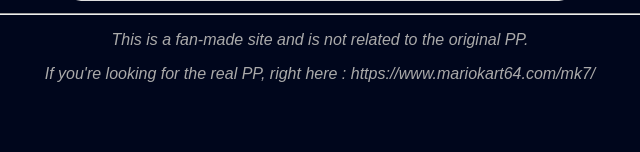
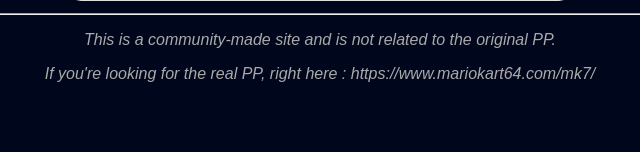
Before and after one commit to MeijiRestored/mk7ppdx, a Flask app: page / in a window 1280 px wide. Shown: the part 648-800 px from the top of the page, without its empty margins (352-992 px from the left). Run offline with Flask 3, Linux system fonts and the light colour scheme; some web fonts are replaced.

Commit message:
disclaimers

```diff
--- a/templates/home.html
+++ b/templates/home.html
@@ -11,6 +11,6 @@
     <p>Get started using the navigation menu on top of the screen!</p>
     <img class="bigpic" src="{{ url_for('static', filename='img/example.png') }}" alt="Example player profile">
     <hr>
-    <p class="italien">This is a fan-made site and is not related to the original PP.</p>
+    <p class="italien">This is a community-made site and is not related to the original PP.</p>
     <p class="italien">If you're looking for the real PP, right here : <a href="https://www.mariokart64.com/mk7/" target="_blank">https://www.mariokart64.com/mk7/</a></p>
 {% endblock %}
```
Also changed, not shown: README.md.
